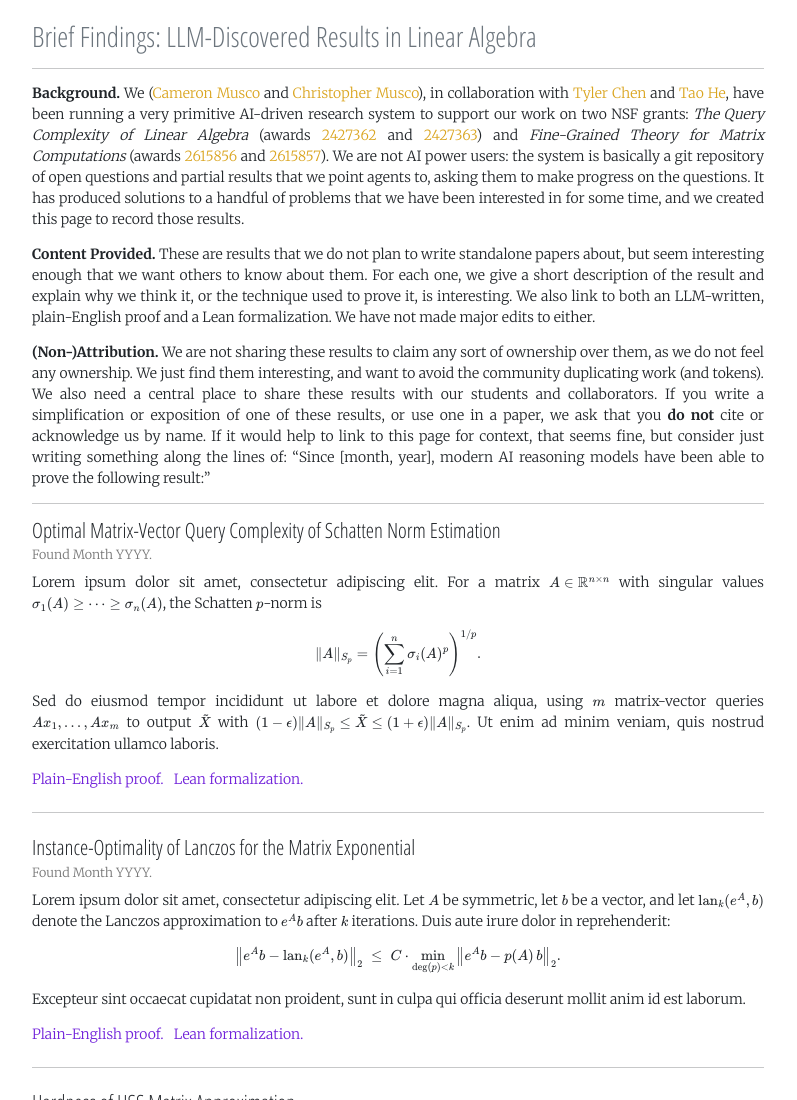
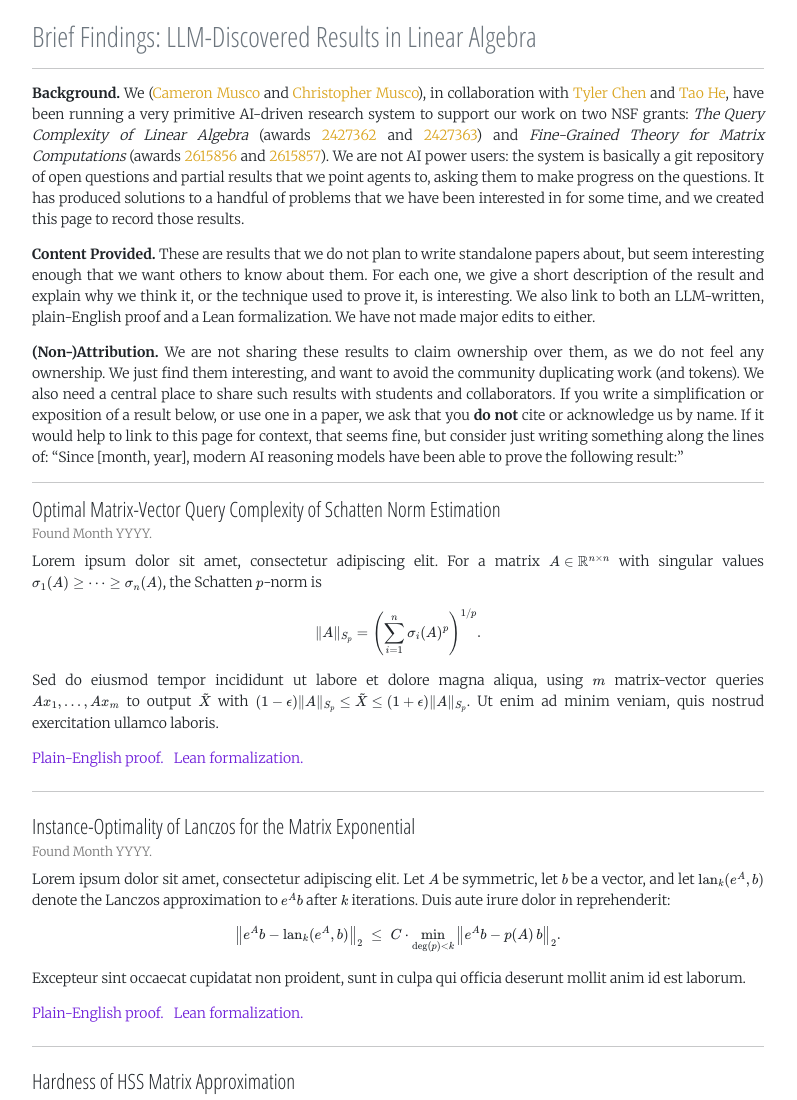
Before and after one commit to cpmusco/cpmusco.github.io, a plain HTML site: page brief_findings.html in a window 1280 px wide. Shown: the top 1100 px of the page, without its empty margins (242-1039 px from the left). Drawn offline with nearby package versions, Linux system fonts and the light colour scheme.

Commit message:
name change

```diff
--- a/brief_findings.html
+++ b/brief_findings.html
@@ -69,7 +69,7 @@
          </p>
 
          <p>
-          <b>(Non-)Attribution.</b> We are not sharing these results to claim any sort of ownership over them, as we do not feel any ownership. We just find them interesting, and want to avoid the community duplicating work (and tokens). We also need a central place to share these results with our students and collaborators. If you write a simplification or exposition of one of these results, or use one in a paper, we ask that you <b>do not</b> cite or acknowledge us by name. If it would help to link to this page for context, that seems fine, but consider just writing something along the lines of: &ldquo;Since [month, year], modern AI reasoning models have been able to prove the following result:&rdquo;
+          <b>(Non-)Attribution.</b> We are not sharing these results to claim ownership over them, as we do not feel any ownership. We just find them interesting, and want to avoid the community duplicating work (and tokens). We also need a central place to share such results with students and collaborators. If you write a simplification or exposition of a result below, or use one in a paper, we ask that you <b>do not</b> cite or acknowledge us by name. If it would help to link to this page for context, that seems fine, but consider just writing something along the lines of: &ldquo;Since [month, year], modern AI reasoning models have been able to prove the following result:&rdquo;
          </p>
 
          <!-- <p>
```
